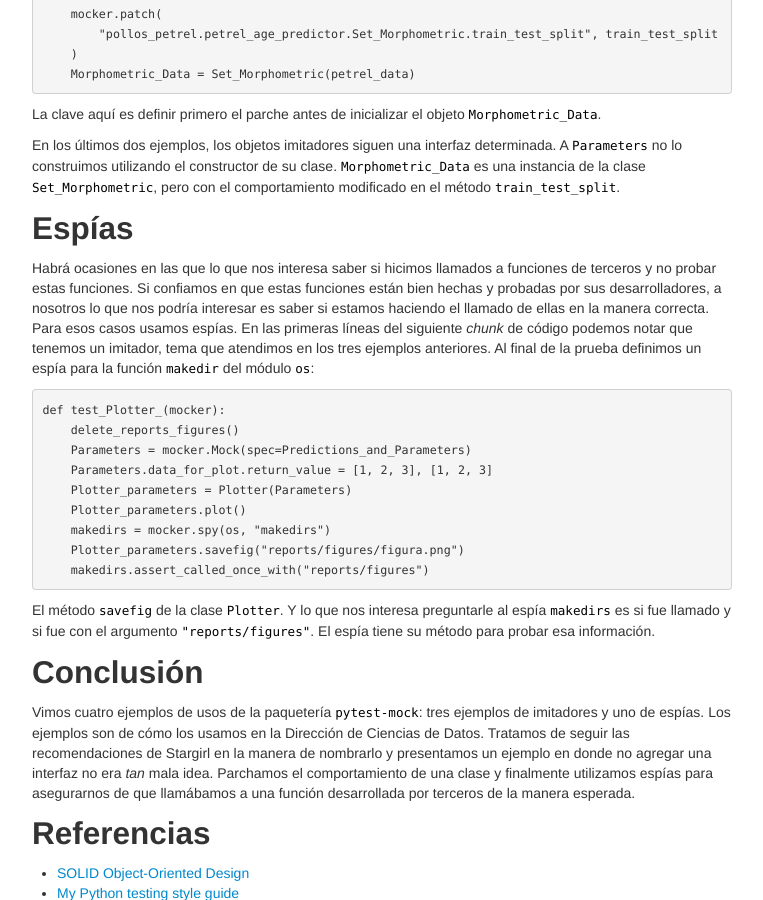
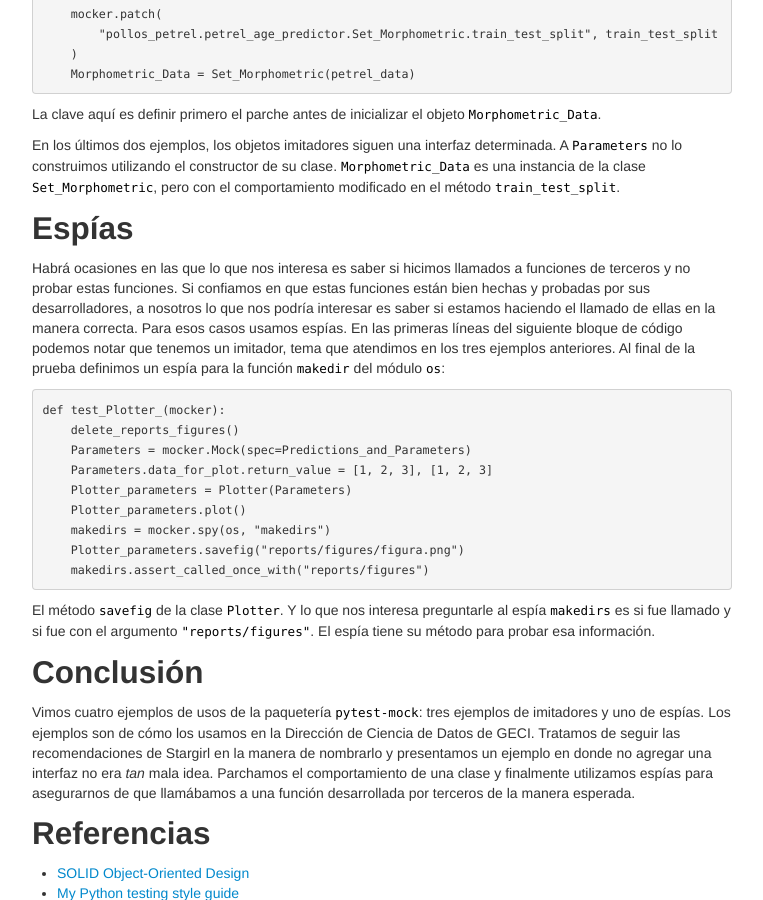
Before and after one commit to LizethMReyes/islasgeci.github.io, a Jekyll site: the page built from _posts/2021-05-10-imitadores.md, in a window 1280 px wide and 900 px high, scrolled down 2135 px. Shown: the whole window, without its empty margins (258-1021 px from the left). Built offline with Jekyll 4.4.1, drawn with Linux system fonts in a browser that asks for light colours.

Commit message:
✏️Apply suggestions from code review
Co-authored-by: Evaristo Rojas <evaristo.rojas@islas.org.mx>
Co-authored-by: MaritzaB <56838850+MaritzaB@users.noreply.github.com>

````diff
--- a/_posts/2021-05-10-imitadores.md
+++ b/_posts/2021-05-10-imitadores.md
@@ -119,11 +119,11 @@ no lo construimos utilizando el constructor de su clase. `Morphometric_Data` es
 clase `Set_Morphometric`, pero con el comportamiento modificado en el método `train_test_split`.
 
 ## Espías
-Habrá ocasiones en las que lo que nos interesa saber si hicimos llamados a funciones de terceros y
+Habrá ocasiones en las que lo que nos interesa es saber si hicimos llamados a funciones de terceros y
 no probar estas funciones. Si confiamos en que estas funciones están bien hechas y probadas por sus
 desarrolladores, a nosotros lo que nos podría interesar es saber si estamos haciendo el llamado de
 ellas en la manera correcta. Para esos casos usamos espías. En las primeras líneas del siguiente
-_chunk_ de código podemos notar que tenemos un imitador, tema que atendimos en los tres ejemplos
+bloque de código podemos notar que tenemos un imitador, tema que atendimos en los tres ejemplos
 anteriores. Al final de la prueba definimos un espía para la función `makedir` del módulo `os`:
 
 ```python
@@ -143,7 +143,7 @@ esa información.
 
 ## Conclusión
 Vimos cuatro ejemplos de usos de la paquetería `pytest-mock`: tres ejemplos de imitadores y uno de
-espías. Los ejemplos son de cómo los usamos en la Dirección de Ciencias de Datos. Tratamos de seguir
+espías. Los ejemplos son de cómo los usamos en la Dirección de Ciencia de Datos de GECI. Tratamos de seguir
 las recomendaciones de Stargirl en la manera de nombrarlo y presentamos un ejemplo en donde no
 agregar una interfaz no era _tan_ mala idea. Parchamos el comportamiento de una clase y finalmente
 utilizamos espías para asegurarnos de que llamábamos a una función desarrollada por terceros de la
````
